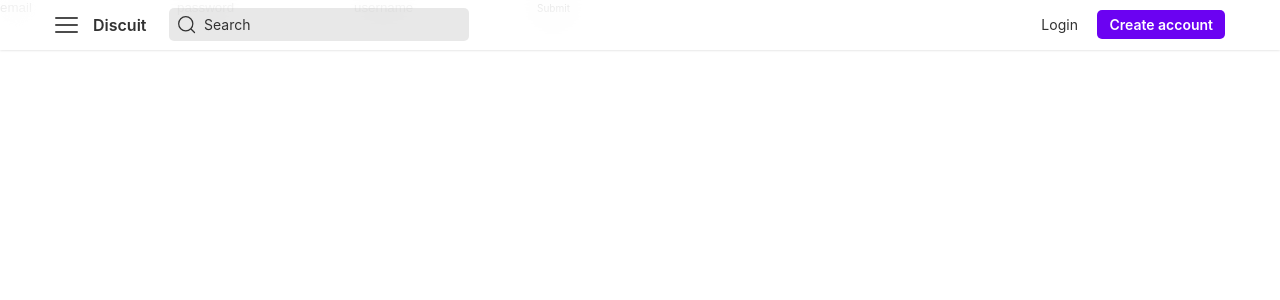
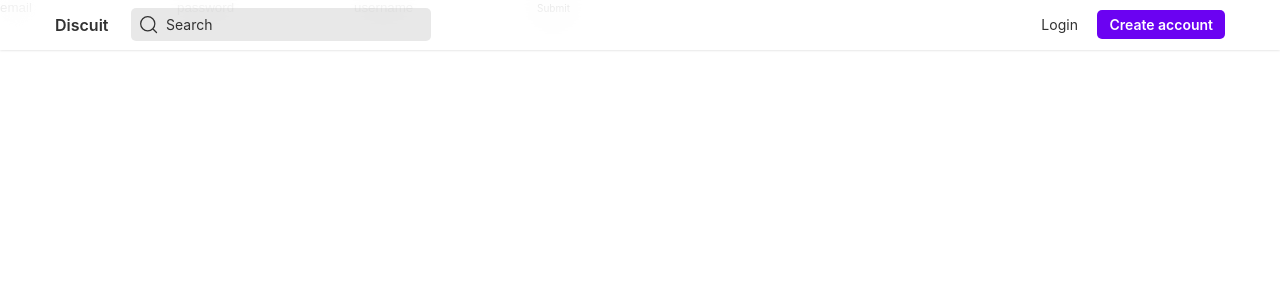
Before and after one commit to artemlenkevich/discuit, a React (Create React App) app: page / in a window 1280 px wide. Shown: the top 300 px of the page. Built offline with nearby package versions, Linux system fonts and the light colour scheme; no server answers.

Commit message:
added Input component

```diff
--- a/src/components/Layout/Layout.module.scss
+++ b/src/components/Layout/Layout.module.scss
@@ -43,42 +43,10 @@
 }
 
 .search {
-  position: relative;
   width: 300px;
-}
-
-.searchInput {
-  padding: 6px 8px 6px 33px;
-  width: 100%;
-  background-color: v.$color-input;
-  font-family: v.$font;
-  font-size: v.$fs-normal;
-  font-weight: 400;
-  color: v.$color-text-black;
-  border: 2px solid rgba(0,0,0,0);
-  border-radius: v.$border-radius;
-  transition: all .2s;
-  outline: none;
-  &::placeholder {
-    color: v.$color-text-black;
+  @include utils.breakpoint(md) {
+    display: none;
   }
-  &:hover {
-    border-color: v.$color-input-border-hover;
-  }
-  &:focus {
-    border-color: v.$color-input-border-focus;
-    background-color: v.$color-input-active;
-  }
-}
-
-.searchButton {
-  padding: 0;
-  position: absolute;
-  left: 8px;
-  top: calc(50% - 10px);
-  background-color: transparent;
-  border: none;
-  color: v.$color-button-text;
 }
 
 .createAccountButton {
@@ -87,7 +55,7 @@
 
 .burgerWrapper {
   margin-right: 15px;
-  @include utils.breakpoint(xl) {
+  @include utils.breakpoint(xl, min) {
     display: none;
   }
 }
--- a/src/components/Layout/index.tsx
+++ b/src/components/Layout/index.tsx
@@ -1,7 +1,7 @@
 import { PropsWithChildren } from 'react';
 
 import { Button } from '@/components';
-import { Burger } from '@/components/ui';
+import { Burger, Input } from '@/components/ui';
 
 import { ReactComponent as SearchLogo } from './assets/logo.svg';
 import styles from './Layout.module.scss';
@@ -19,10 +19,7 @@ export const Layout: React.FC<PropsWithChildren> = ({ children }) => {
               Discuit
             </a>
             <div className={styles.search}>
-              <button className={styles.searchButton}>
-                <SearchLogo />
-              </button>
-              <input className={styles.searchInput} type='text' placeholder='Search' />
+              <Input fullWidth startIcon={<SearchLogo />} type='text' placeholder='Search' />
             </div>
           </div>
           <div className={styles.right}>
--- /dev/null
+++ b/src/components/ui/Input/Input.module.scss
@@ -0,0 +1,52 @@
+@use 'src/scss/variables.module.scss' as v;
+@use 'src/scss/utils' ;
+
+.baseInput {
+  padding: 6px 8px;
+  background-color: v.$color-input;
+  font-family: v.$font;
+  font-size: v.$fs-normal;
+  font-weight: 400;
+  color: v.$color-text-black;
+  border: 2px solid rgba(0,0,0,0);
+  border-radius: v.$border-radius;
+  transition: all .2s;
+  outline: none;
+  &::placeholder {
+    color: v.$color-text-black;
+  }
+  &:hover {
+    border-color: v.$color-input-border-hover;
+  }
+  &:focus {
+    border-color: v.$color-input-border-focus;
+    background-color: v.$color-input-active;
+  }
+}
+
+.wrapper {
+  position: relative;
+}
+
+.fullWidth {
+  width: 100%;
+}
+
+.withStartIcon {
+  padding: 6px 8px 6px 33px;
+  width: 100%;
+}
+
+.startIcon {
+  padding: 0;
+  position: absolute;
+  left: 8px;
+  top: calc(50% - 10px);
+  background-color: transparent;
+  border: none;
+  color: v.$color-button-text;
+  & svg {
+    width: 100%;
+    height: 100%;
+  }
+}
--- /dev/null
+++ b/src/components/ui/Input/index.tsx
@@ -0,0 +1,39 @@
+import cn from 'classnames';
+import { InputHTMLAttributes, ReactElement, CSSProperties } from 'react';
+
+import styles from './Input.module.scss';
+
+interface InputProps extends InputHTMLAttributes<HTMLInputElement> {
+  startIcon?: ReactElement;
+  fullWidth?: boolean;
+  onStartIconClick?: (event: React.MouseEvent<HTMLButtonElement>) => void;
+  className?: string;
+  style?: CSSProperties;
+}
+
+export const Input: React.FC<InputProps> = ({
+  startIcon,
+  onStartIconClick,
+  fullWidth,
+  className,
+  style,
+  ...attr
+}) => {
+  if (!startIcon)
+    return (
+      <input
+        className={cn(styles.baseInput, className, { [styles.fullWidth]: fullWidth })}
+        style={style}
+        {...attr}
+      />
+    );
+
+  return (
+    <div className={cn(styles.wrapper, className, { [styles.fullWidth]: fullWidth })} style={style}>
+      <button onClick={onStartIconClick} className={styles.startIcon}>
+        {startIcon}
+      </button>
+      <input className={styles.baseInput + ' ' + styles.withStartIcon} {...attr} />
+    </div>
+  );
+};
--- a/src/components/ui/index.ts
+++ b/src/components/ui/index.ts
@@ -1,2 +1,3 @@
 export { Button } from './Button';
 export { Burger } from './Burger';
+export { Input } from './Input';
```
